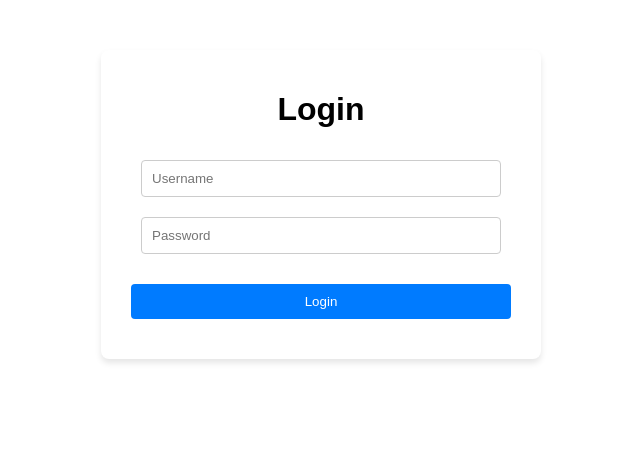
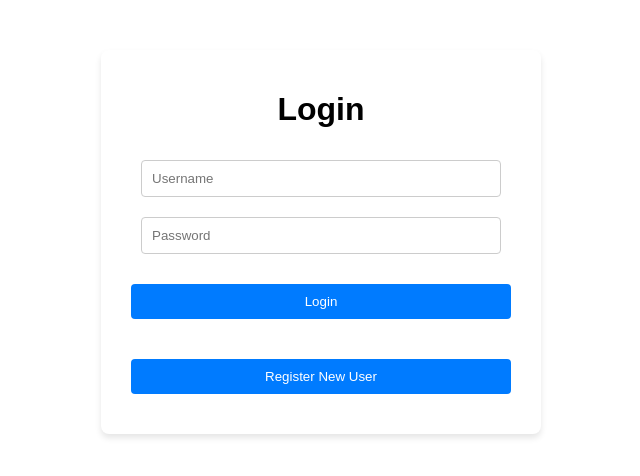
Before and after one commit to Louis-575/django-react-lab, a React app in the folder frontend/: page /login in a window 1280 px wide. Shown: the top 476 px of the page, without its empty margins (319-959 px from the left). Built offline with nearby package versions, Linux system fonts and the light colour scheme; the HTML template or start-up script is replaced by a standard one.

Commit message:
Added register button to login screen

```diff
--- a/frontend/src/components/Form.jsx
+++ b/frontend/src/components/Form.jsx
@@ -11,6 +11,10 @@ function Form({route, method}) {
     const [loading, setLoading] = useState(false);
     const navigate = useNavigate();
     const name = method === "login" ? "Login" : "Register"; /*chooses the name of the form*/
+
+    const registerRoute = () => {
+        navigate("/register")
+    }
 
     const handleSubmit = async (e) => {
         e.preventDefault();
@@ -56,6 +60,9 @@ function Form({route, method}) {
         <button className="form-button" type="submit">
             {name}
         </button>
+        { (method === "login") && <button className="form-button" onClick={registerRoute}>
+                Register New User
+            </button> }
     </form>
 }
 
```
Also changed, not shown: 2 other files (tests, documents, lock files or other folders).
